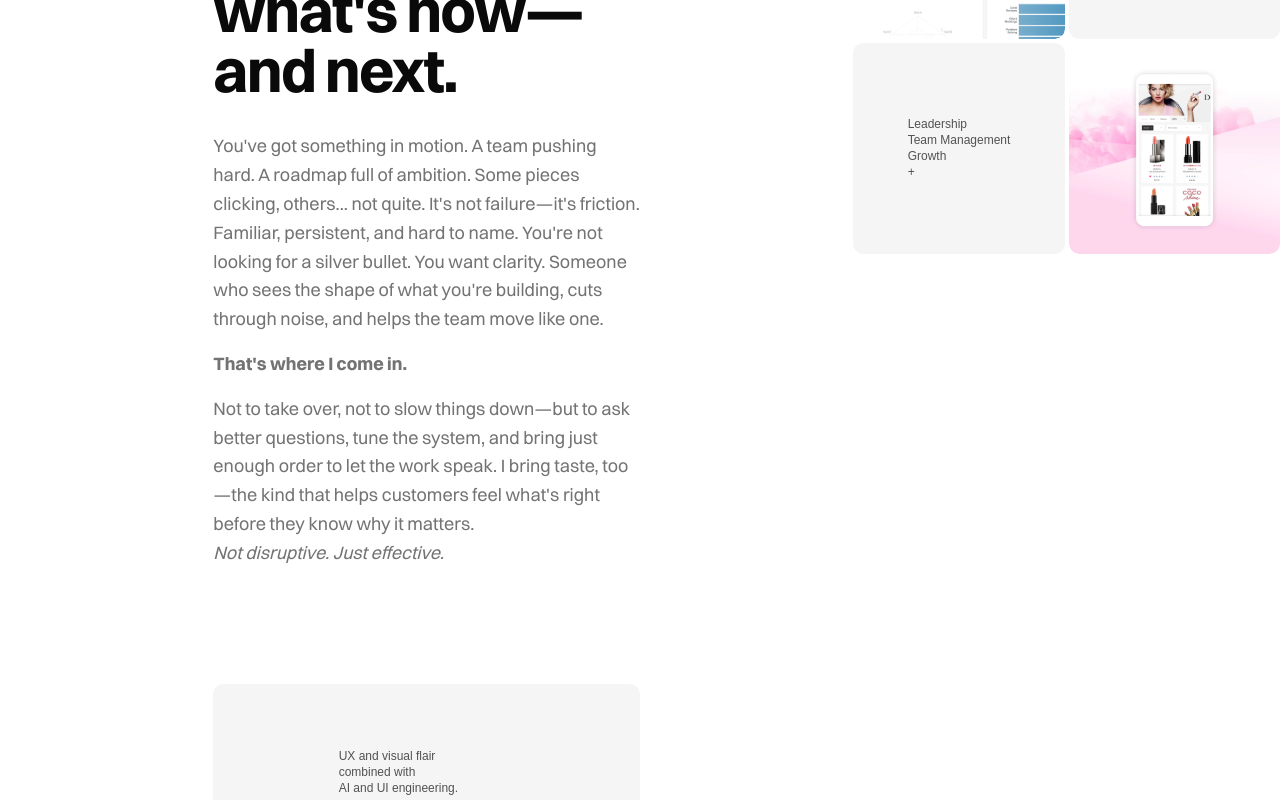
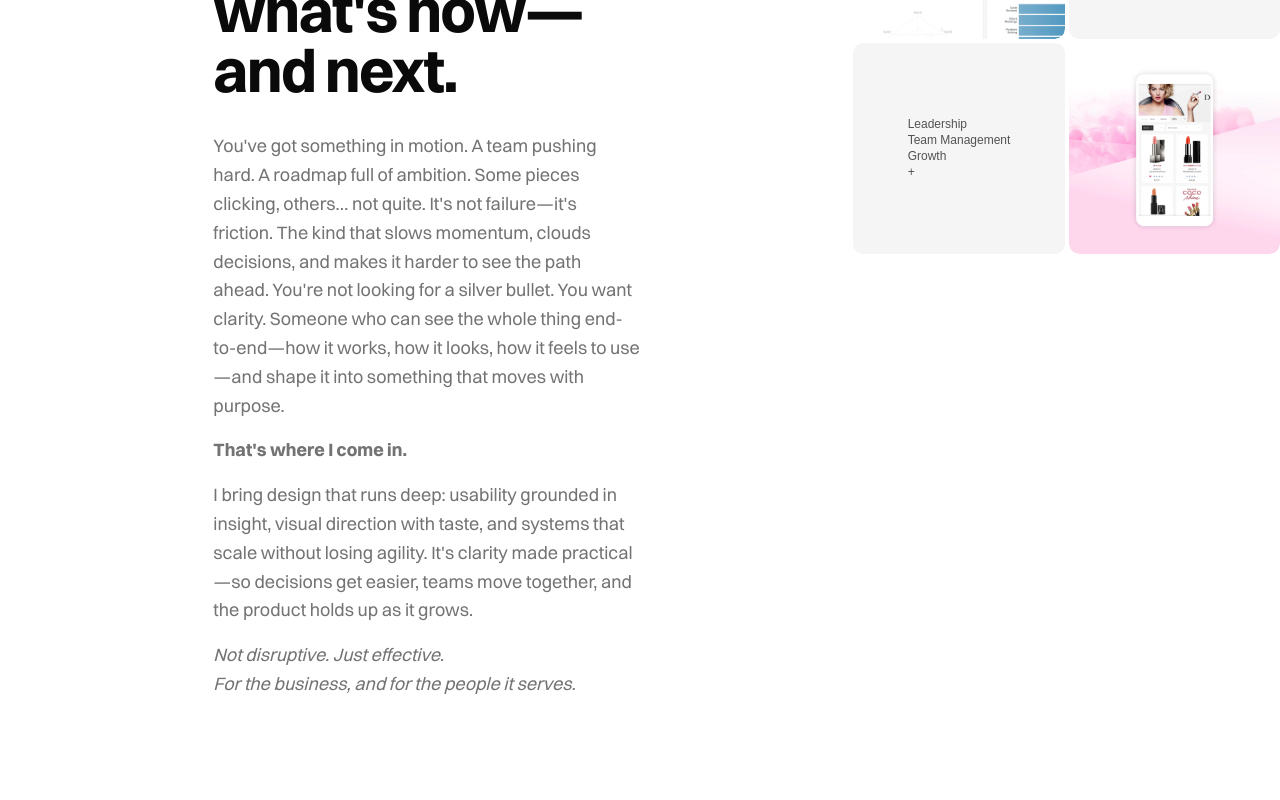
Before and after one commit to Gianeo/gjf-portfolio, a Next.js app: page / in a window 1280 px wide. Shown: the part 600-1400 px from the top of the page. Built offline with nearby package versions, Linux system fonts and the light colour scheme; a web font is replaced by a local one.

Commit message:
improvements 08/08/25

```diff
--- a/src/components/sections/Hero.tsx
+++ b/src/components/sections/Hero.tsx
@@ -138,11 +138,7 @@ const ContentSection = memo(() => (
     {/* Main description with proper semantic structure */}
     <div className="font-copy text-lg md:text-lg text-muted-foreground leading-relaxed max-w-lg mb-12 prose-optimized px-6 lg:px-0 space-y-4">
       <p>
-        You&apos;ve got something in motion. A team pushing hard. A roadmap full of ambition.
-        Some pieces clicking, others... not quite. It&apos;s not failure—it&apos;s friction.
-        Familiar, persistent, and hard to name. You&apos;re not looking for a silver bullet.
-        You want clarity. Someone who sees the shape of what you&apos;re building, cuts through noise,
-        and helps the team move like one.
+        You&apos;ve got something in motion. A team pushing hard. A roadmap full of ambition. Some pieces clicking, others… not quite. It&apos;s not failure—it&apos;s friction. The kind that slows momentum, clouds decisions, and makes it harder to see the path ahead. You&apos;re not looking for a silver bullet. You want clarity. Someone who can see the whole thing end-to-end—how it works, how it looks, how it feels to use—and shape it into something that moves with purpose.
       </p>
 
       <p>
@@ -150,11 +146,10 @@ const ContentSection = memo(() => (
       </p>
 
       <p>
-        Not to take over, not to slow things down—but to ask better questions, tune the system,
-        and bring just enough order to let the work speak. I bring taste, too—the kind that helps
-        customers feel what&apos;s right before they know why it matters.
-        <br />
-        <em>Not disruptive. Just effective.</em>
+        I bring design that runs deep: usability grounded in insight, visual direction with taste, and systems that scale without losing agility. It&apos;s clarity made practical—so decisions get easier, teams move together, and the product holds up as it grows.
+      </p>
+      <p>
+        <em>Not disruptive. Just effective. <br />For the business, and for the people it serves.</em>
       </p>
     </div>
   </>
--- a/src/components/sections/WorkHistory/data.ts
+++ b/src/components/sections/WorkHistory/data.ts
@@ -41,7 +41,7 @@ export interface GridItem {
       duration: "Jan 2025 - Today",
       startDate: "2025-01",
       endDate: "current",
-      title: "Execution from proof-of-concept to product.",
+      title: "Where an idea found its form and voice.",
       description: "I led the creation of JustScore end-to-end—from brand and UX to a polished, production-ready UI. The goal? A performance management platform that's simple, actionable, and genuinely motivating. I shaped not just the product, but the business: defining the model, pricing, and go-to-market. On the engineering side, I partnered closely with developers to keep the codebase scalable, performant, and clean. I also built reusable UI components to ensure design integrity carried through to production. \nAlong the way, I've been supported by my daughter—now growing into a confident co-founder, learning fast, and making decisions of her own. It's been part mentorship, part adventure.",
       keyResponsibilities: [
         "Bootstrapped the business to learn fast and hands-on.",
@@ -119,7 +119,7 @@ export interface GridItem {
       duration: "Nov 2020 - Dec 2024",
       startDate: "2020-11",
       endDate: "2024-12",
-      title: "Leading Product Design, Research, and Design Technology.",
+      title: "Scaling a Revenue Growth Management Platform.",
       description: "At Chargebee, I led Product Designers, UX Writers, Researchers, and Design Technologists across a complex, multi-product SaaS platform used by startups, scale-ups, and enterprise teams worldwide. My role spanned hands-on product leadership, cross-regional team building, and systems thinking—helping shape not just how the platform worked, but how the design org itself scaled. I worked closely with teams across the US, Europe, and India, creating space for designers to thrive while pushing the products and business forward.",
       keyResponsibilities: [
         "Moved from Director of Product Design to Senior Director of Product Design, Research, and Design Technology.",
@@ -295,7 +295,7 @@ export interface GridItem {
       duration: "Jan - Oct 2019",
       startDate: "2019-01",
       endDate: "2019-10",
-      title: "Leading UX & Product Design across the Argos multi-brand portfolio.",
+      title: "Leading Design in a multi-brand portfolio.",
       description: "I was brought in during a delicate transition—Argos shifting from independent business into the Sainsbury's group. My mandate: steady the design ship. I led a multidisciplinary team of 16 through organisation challenges, resolving internal friction and rebuilding trust across design, research, and content. Alongside this, I improved cross-functional collaboration with engineering, enhanced the design system, and led an initiative that saved the business a couple million pounds through assets optimisation.",
       keyResponsibilities: [
         "Led the UX design of Argos, Argos Financial Services, Tu Clothing, and Habitat.",
@@ -374,7 +374,7 @@ export interface GridItem {
       duration: "Mar 2015 - Jan 2019",
       startDate: "2015-03",
       endDate: "2019-01",
-      title: "Designing the Ocado Smart Platform experience.",
+      title: "From a blank canvas to the Ocado Smart Platform.",
       description: "I built from scratch and led the UX Design Chapter for the Ocado Smart Platform (OSP), a global online grocery solution built atop robotics, cloud, and big data. Starting with no design capability, I built a lean, international UX team across the UK, Poland, and Barcelona. Under tight timelines, we defined a unified user‑centred vision, introduced dual design systems (Aeris for B2B and Fraisy for B2C), and helped OSP mature into a cohesive, high‑trust product—key to securing partnerships with major retailers like Kroger (US), Sobeys (Canada) and Coles (Australia)",
       keyResponsibilities: [
         "Built and led a multidisciplinary UX team across UK, Poland, and Barcelona.",
@@ -471,7 +471,7 @@ export interface GridItem {
       duration: "Sep 2012 - Apr 2016",
       startDate: "2012-09",
       endDate: "2016-04",
-      title: "Designing the Ocado General Merchandise Platform.",
+      title: "Where there was nothing, now a multi-brand platform.",
       description: "At Ocado, I led UX and product design for the General Merchandise vertical—spanning beauty (Fabled), pet supplies (Fetch), and kitchenware (Sizzle). I shaped all UX, UI, and brand identity across these destination sites, collaborating with merchandisers, marketers, engineering, and brand teams. We built mobile-first, visually compelling, and accessible commerce platforms that broke new ground in niche markets",
       keyResponsibilities: [
         "Launched Fabled, Fetch, and Sizzle, each with a unique brand and design language.",
@@ -589,7 +589,7 @@ export interface GridItem {
       duration: "Mar 2010 - Sep 2012",
       startDate: "2010-03",
       endDate: "2012-09",
-      title: "Redesigning Ocado's ecommerce experience at scale.",
+      title: "Reinventing a grocery online experience at scale.",
       description: "I drove major UX enhancements at Ocado.com—optimizing search, navigation, and checkout to support rapid growth. Working cross-functionally with product, analytics, and engineering teams, we deployed data-informed improvements that significantly lifted conversion rates and reduced friction. Ocado moved from launch phase into industry leadership, going public and winning awards—all while I helped shape the experience foundations that underpinned that success.",
       keyResponsibilities: [
         "Redesigned search and navigation, improving findability and funnel efficiency.",
@@ -628,13 +628,14 @@ export interface GridItem {
       duration: "1999 - 2010",
       startDate: "1999-01",
       endDate: "2010-12",
-      title: "Designer, UI Developer, Trainer, Consultant.",
+      title: "From design to code, from teaching to guiding.",
       description: "Before moving into leadership roles, I built my foundations working across industries as a designer, UI developer, and consultant. I partnered with global brands—helping shape digital products, brand identities, and design strategy in fast-moving, often complex environments. These years gave me hands-on experience, adaptability, and a cross-industry lens I still bring to my work today.",
       keyResponsibilities: [
         "Collaborated with global leaders including Adobe, NASA, Sun Microsystems, ENI, Novartis, and Thomson Reuters.",
         "Designed user experiences and brand assets tailored to diverse sectors and audiences.",
         "Worked across international teams.",
         "Awarded Macromedia Site of the Month for accessibility and design.",
+        "Selected to be one of the few Macromedia spacialist consultants in Italy.",
         "Recognised for accessibility excellence in government portals."
       ],
       gridItems: []
```
